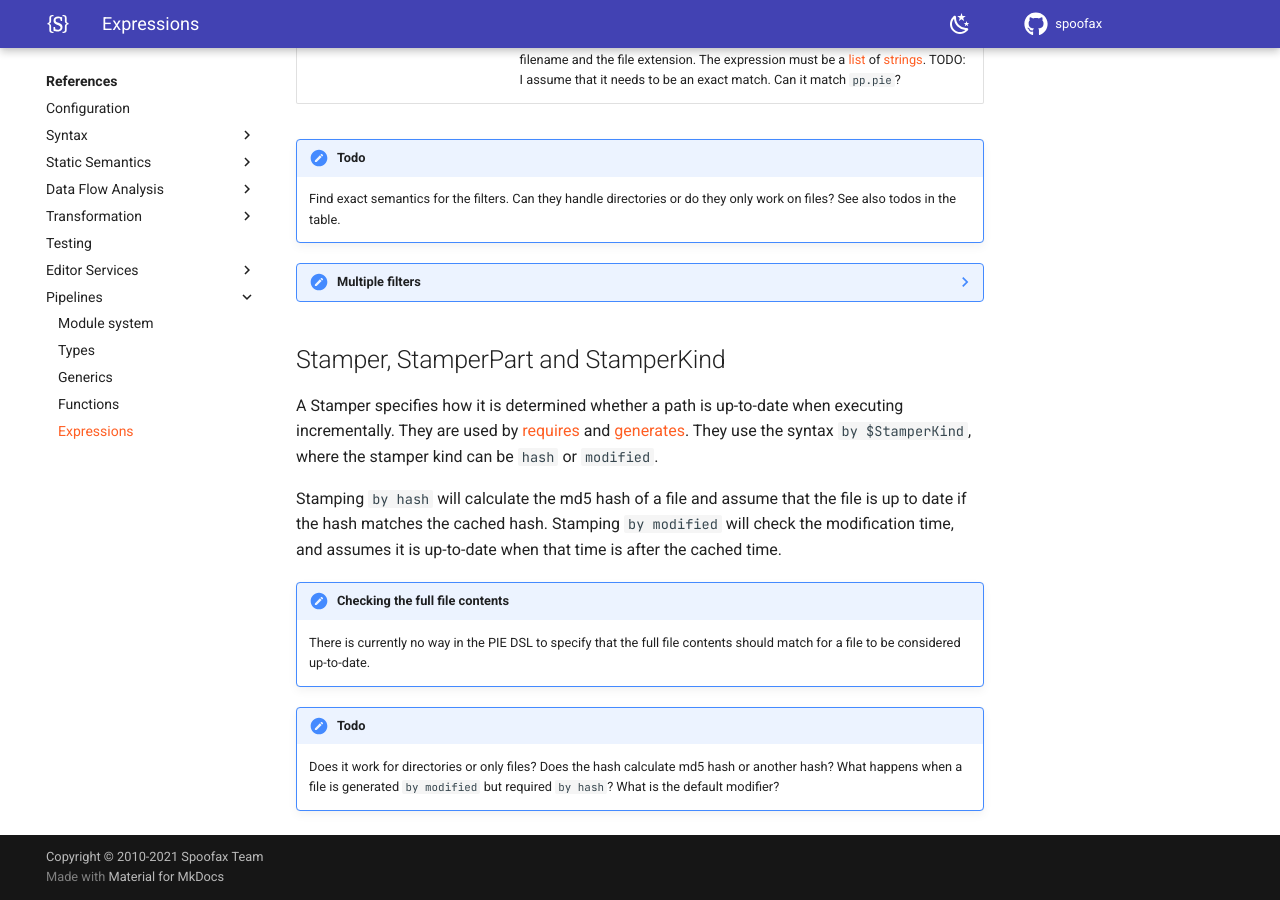
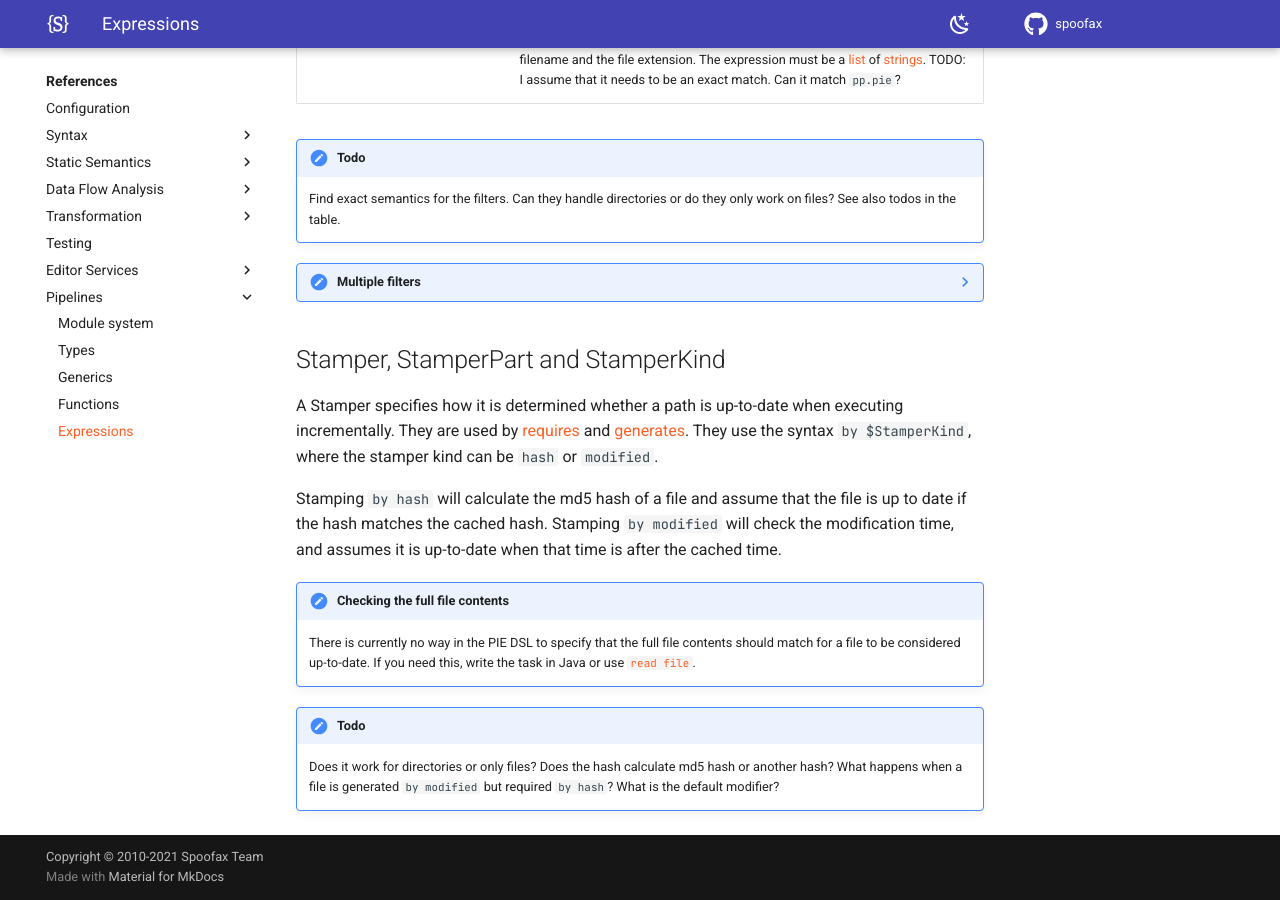
Before and after one commit to pdmosses/metaborg.github.io, an MkDocs documentation site: the page built from docs/references/pipelines/expressions.md, in a window 1280 px wide and 900 px high, scrolled down 9333 px. Built offline with MkDocs 1.6.1 and Material for MkDocs 9.7.7, drawn with Linux system fonts in a browser that asks for light colours; comment, search, counter and statistics services are not loaded.

Commit message:
Quickfix: provide workaround
Provide workaround for full text comparison for PIE stampers

```diff
--- a/docs/references/pipelines/expressions.md
+++ b/docs/references/pipelines/expressions.md
@@ -459,6 +459,7 @@ Stamping `by modified` will check the modification time, and assumes it is up-to
 
 !!! note "Checking the full file contents"
     There is currently no way in the PIE DSL to specify that the full file contents should match for a file to be considered up-to-date.
+    If you need this, write the task in Java or use [`read file`](#read).
 
 !!! todo
     Does it work for directories or only files?
```
